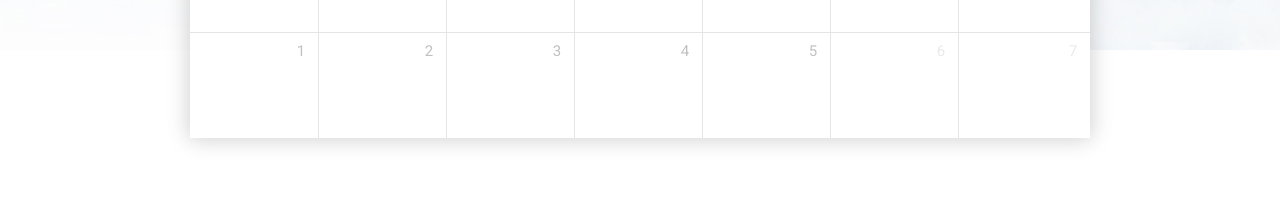
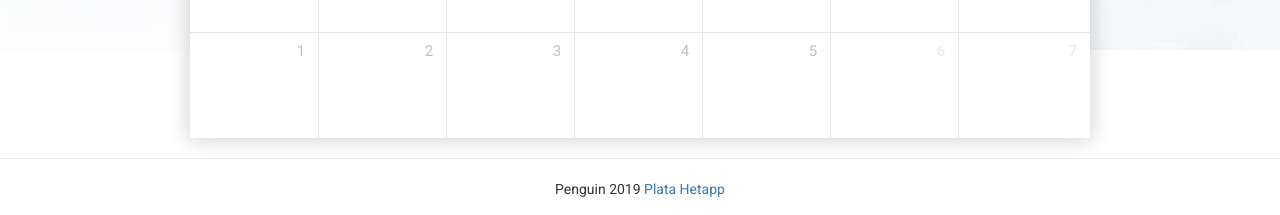
Before and after one commit to margaretandrea777/Hackaton, a Flask app: page /4ta.html in a window 1280 px wide. Shown: the part 625-840 px from the top of the page. Run offline with Flask 2, Linux system fonts and the light colour scheme; some libraries are stand-ins or nearby versions.

Commit message:
Se agrego pie de pagina

```diff
--- a/templates/2da.html
+++ b/templates/2da.html
@@ -11,5 +11,6 @@
       </form>
     </div>
         <div class="overlay"></div>
+      </header>
+      {% include "footer.html" %}
       </body>
-      </header>
--- a/templates/3ra.html
+++ b/templates/3ra.html
@@ -108,5 +108,6 @@
 <!--===============================================================================================-->
 	<script src="js/main.js"></script>
     </H1>
+    {% include "footer.html" %}
 </body>
 </html>
--- a/templates/4ta.html
+++ b/templates/4ta.html
@@ -237,5 +237,6 @@ box-shadow: 0px 0px 21px 2px rgba(0,0,0,0.18);
       <h1 id="texto"> </h1>
     </div>
 </div>
+{% include "footer.html" %}
 </body>
 </html>
--- a/templates/6ta.html
+++ b/templates/6ta.html
@@ -18,7 +18,8 @@
       </table>
     </div>
     <H1 align="center">
-    <button type="submit" class="btn btn-primary">Oĩma</button>
+    <a href="/"><button type="submit" class="btn btn-primary">Oĩma</button></a>
     </H1>
+  {% include "footer.html" %}
 </body>
 </html>
--- a/templates/7ma.html
+++ b/templates/7ma.html
@@ -28,6 +28,6 @@
         </div>
 </div>
 </center>
-
+{% include "footer.html" %}
 </body>
 </html>
--- a/templates/8va.html
+++ b/templates/8va.html
@@ -32,7 +32,7 @@
     </div>
   </div>
   <!-- /Start your project here-->
-
+  {% include "footer.html" %}
   <!-- SCRIPTS -->
   <!-- JQuery -->
   <script type="text/javascript" src="js/jquery-3.4.0.min.js"></script>
--- a/templates/bienvenida.html
+++ b/templates/bienvenida.html
@@ -14,3 +14,5 @@
       </div>
       <div class="overlay"></div>
     </header>
+    {% include "footer.html" %}
+</body>
--- /dev/null
+++ b/templates/footer.html
@@ -0,0 +1,7 @@
+<footer>
+    <hr>
+    <center>
+        Penguin 2019 <a href="https://github.com/margaretandrea777/Hackaton" target="_blank">Plata Hetapp</a>
+        <br>
+    </center>
+</footer>
```
Also changed, not shown: templates/5ta.html (+7 -5 lines), basedatos5.db. Lines whose indentation alone changed are shown as unchanged.
